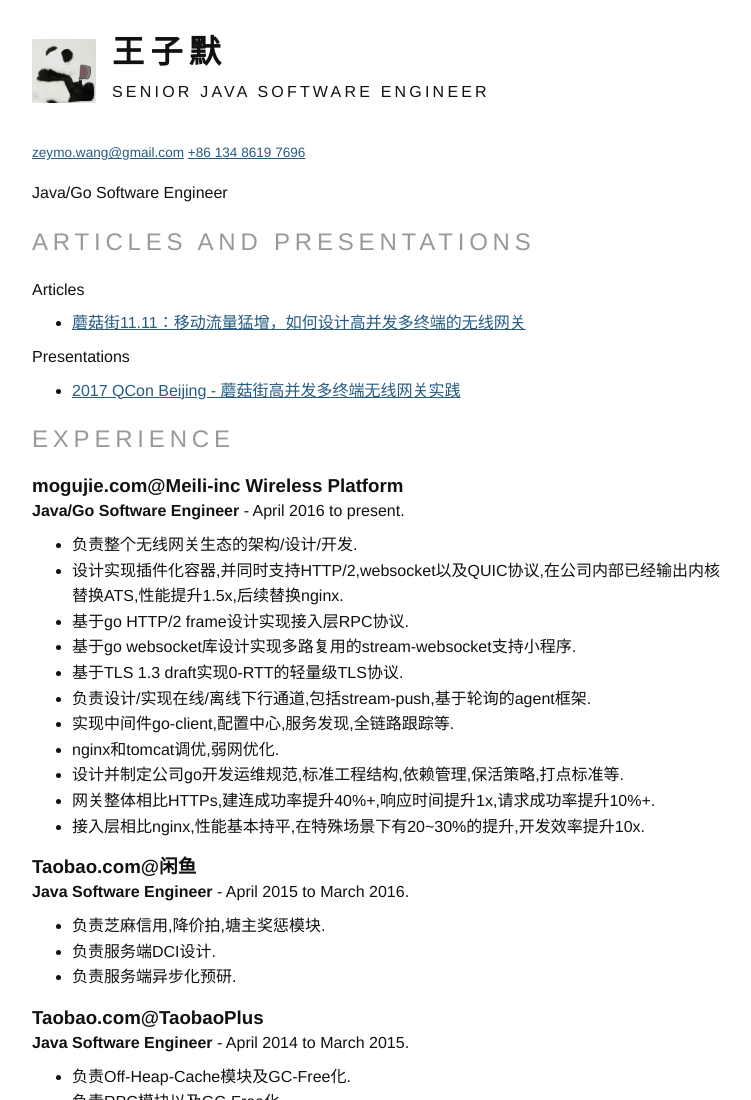
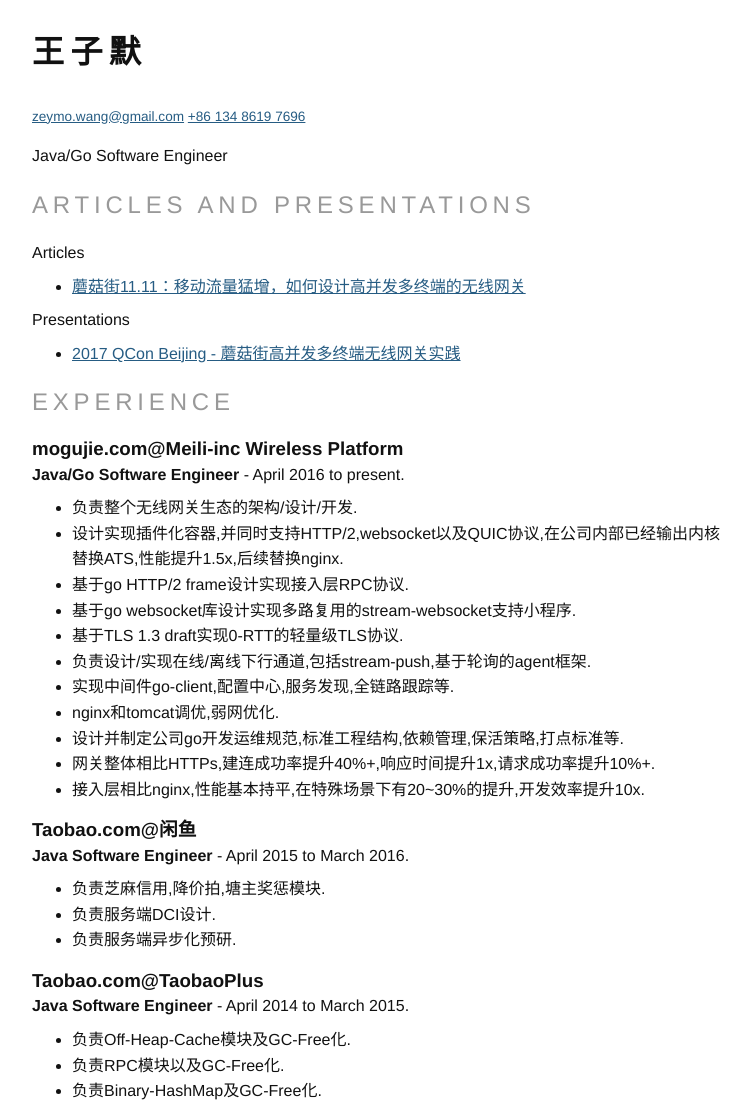
Before and after one commit to Zeymo/Zeymo.github.io, a plain HTML site: page index.html in a window 1280 px wide. Shown: the top 1100 px of the page, without its empty margins (0-751 px from the left). Drawn offline with Linux system fonts and the light colour scheme.

Commit message:
remove head.jpg

```diff
--- a/index.html
+++ b/index.html
@@ -25,15 +25,15 @@
 
 <body class="index black mw7 mw-100-print sans-serif lh-copy">
 <header class="pal">
-    <div class="dt">
-        <div class="dtc w3 prn v-mid">
-            <img class="db" src="images/head.jpg"/>
-        </div>
-        <div class="dtc v-mid w-100 plm">
+    <!--<div class="dt">-->
+        <!--&lt;!&ndash;<div class="dtc w3 prn v-mid">&ndash;&gt;-->
+            <!--&lt;!&ndash;<img class="db" src="images/head.jpg"/>&ndash;&gt;-->
+        <!--</div>-->
+        <!--<div class="dtc v-mid w-100 plm">-->
             <h1 class="f2 ttu lh-title mvn">王子默</h1>
-            <h2 class="f4 ttu lh-title book mvs">Senior Java Software Engineer</h2>
-        </div>
-    </div>
+            <!--<h2 class="f4 ttu lh-title book mvs">Senior Java Software Engineer</h2>-->
+        <!--</div>-->
+    <!--</div>-->
 </header>
 
 <main class="phl ptn pbl">
```
